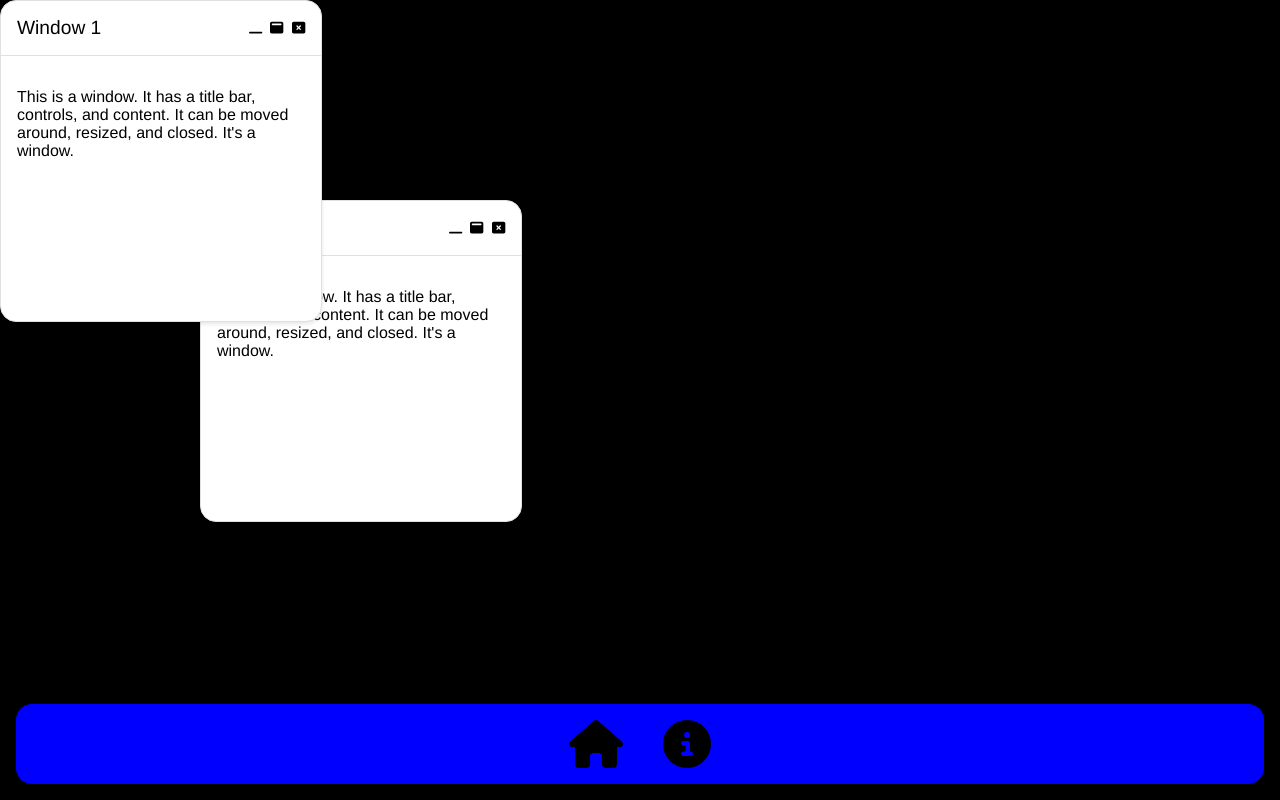
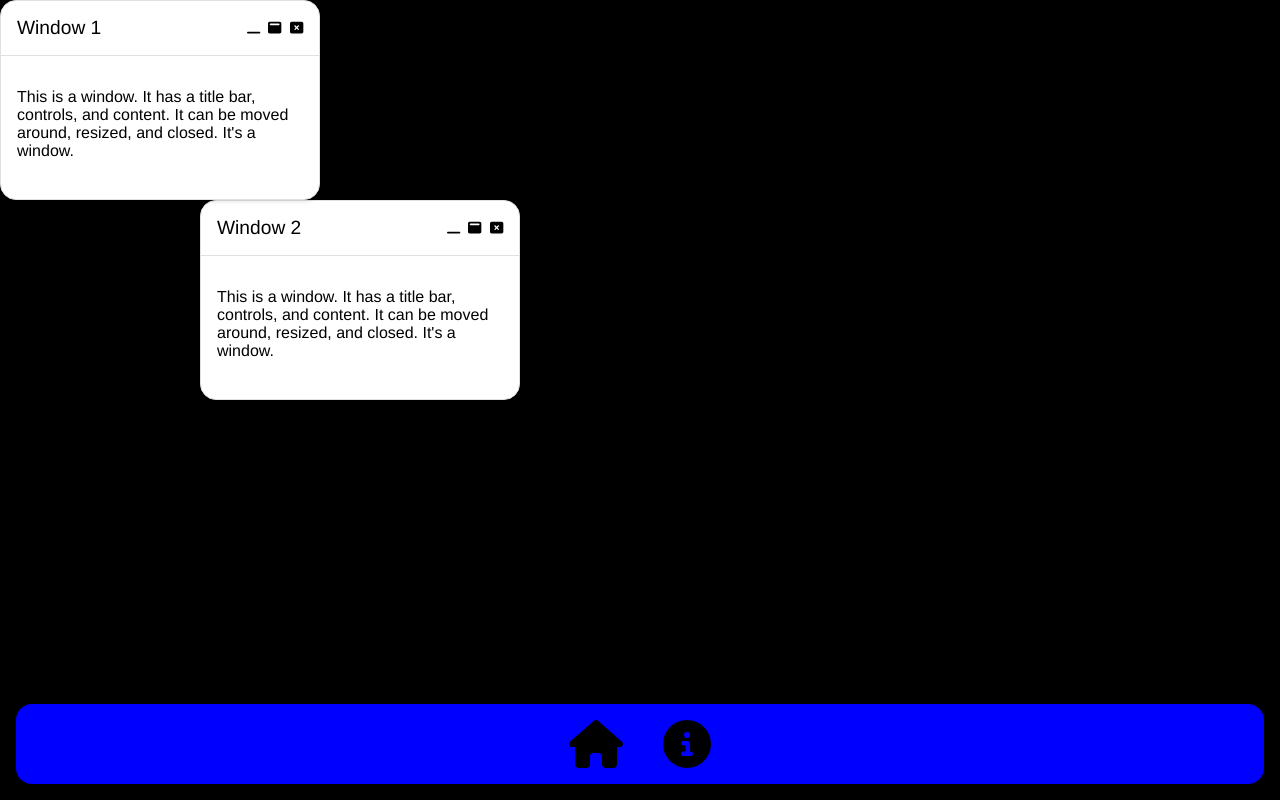
Before and after one commit to connoryang1/connoryang1.github.io, a Next.js app: page / in a window 1280 px wide. Built offline with nearby package versions, Linux system fonts and the light colour scheme.

Commit message:
Add window resizing

```diff
--- a/package.json
+++ b/package.json
@@ -16,6 +16,7 @@
     "@fortawesome/react-fontawesome": "^0.2.2",
     "framer-motion": "^11.2.0",
     "next": "14.2.3",
+    "re-resizable": "^6.9.17",
     "react": "^18",
     "react-dom": "^18"
   },
--- a/src/components/Window.tsx
+++ b/src/components/Window.tsx
@@ -7,6 +7,7 @@ import {
 } from "@fortawesome/free-solid-svg-icons";
 import { useDraggable } from "@dnd-kit/core";
 import { CSS } from "@dnd-kit/utilities";
+import { Resizable } from "re-resizable";
 
 type WindowProps = {
   id: string;
@@ -44,12 +45,15 @@ export default function Window({
   }
 
   return (
-    <div
+    <Resizable
       className={styles.window}
-      ref={setNodeRef}
       style={{ ...style, ...dragStyles }}
-      onClick={() => setWindowActive(id)}
+      defaultSize={{
+        width: 320,
+        height: 200,
+      }}
     >
+      <div ref={setNodeRef} onClick={() => setWindowActive(id)}>
         <div className={styles.windowTitleBar} {...listeners} {...attributes}>
           <div className={styles.windowTitle}>{title}</div>
           <div className={styles.windowControls} data-no-dnd={true}>
@@ -70,11 +74,12 @@ export default function Window({
         <div className={styles.windowContent}>
           <div className={styles.windowContentInner}>
             <p>
-            This is a window. It has a title bar, controls, and content. It can
-            be moved around, resized, and closed. It's a window.
+              This is a window. It has a title bar, controls, and content. It
+              can be moved around, resized, and closed. It's a window.
             </p>
           </div>
         </div>
       </div>
+    </Resizable>
   );
 }
```
Also changed, not shown: 1 other file (tests, documents, lock files or other folders). Lines whose indentation alone changed are shown as unchanged.
